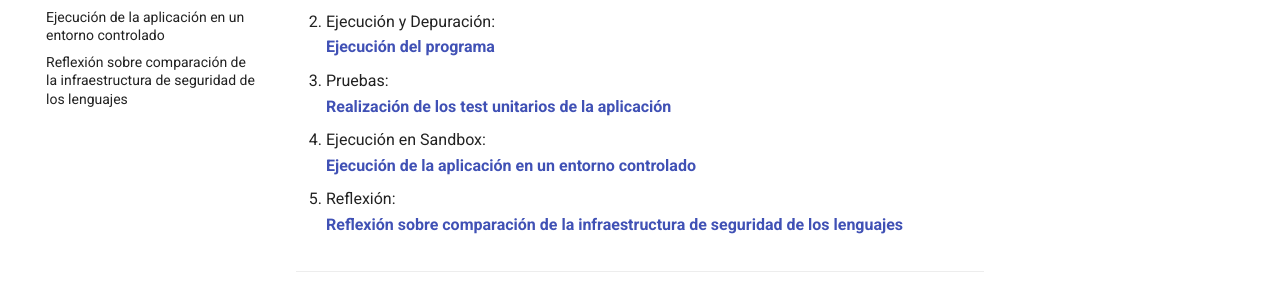
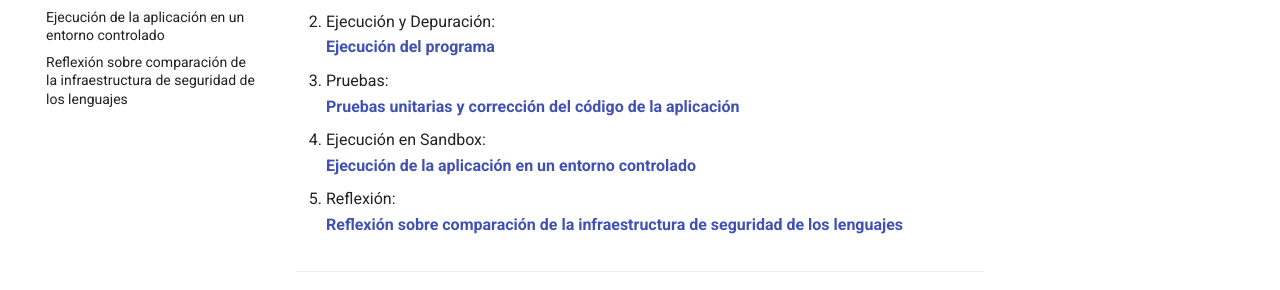
Before and after one commit to JBLeopard/Unidad1-TareaRA1-Joaquin, an MkDocs documentation site: the page built from docs/index.md, in a window 1280 px wide and 900 px high. Shown: the part 238-528 px from the top of the window. Built offline with MkDocs 1.6.1 and Material for MkDocs 9.7.7, drawn with Linux system fonts in a browser that asks for light colours.

Commit message:
Update index.md

```diff
--- a/docs/index.md
+++ b/docs/index.md
@@ -7,7 +7,7 @@
    **[Ejecución del programa](ejecucion.md)**
 
 3. Pruebas:
-   **[Realización de los test unitarios de la aplicación](tests.md)**
+   **[Pruebas unitarias y corrección del código de la aplicación](tests.md)**
 
 4. Ejecución en Sandbox:
    **[Ejecución de la aplicación en un entorno controlado](sandbox.md)**
```
